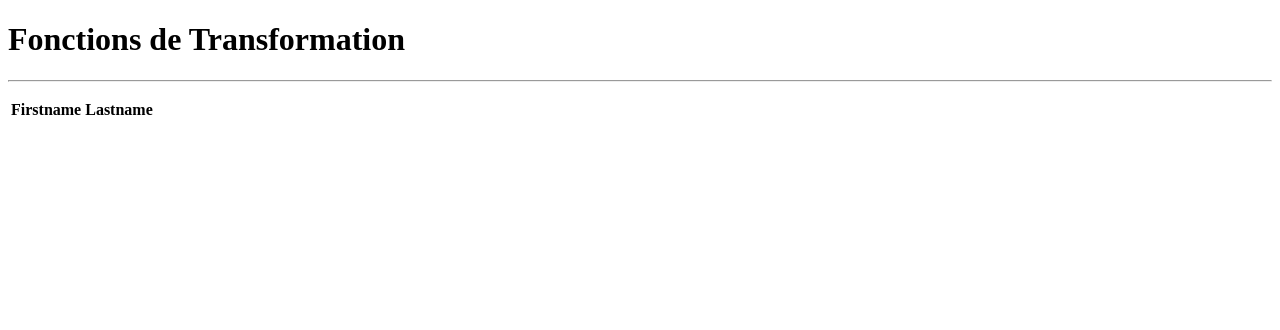
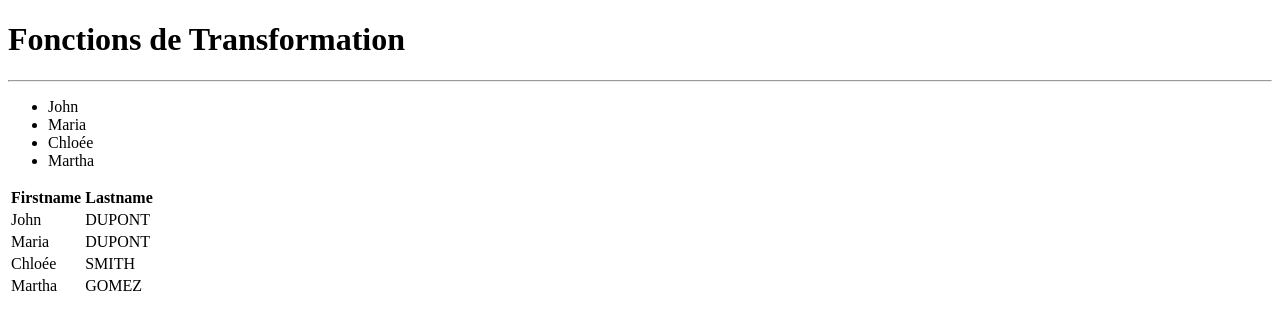
Before and after one commit to aurelie661/JAVASCRIPT, a plain HTML site: page base_fonction/index.html in a window 1280 px wide. Drawn offline with Linux system fonts and the light colour scheme.

Commit message:
suite demo fonction

```diff
--- a/base_fonction/index.html
+++ b/base_fonction/index.html
@@ -4,7 +4,7 @@
     <meta charset="UTF-8">
     <meta name="viewport" content="width=device-width, initial-scale=1.0">
     <title>Demo JS Transformations</title>
-    <script src="./assets/js/main.js" defer></script>
+    <script src="./assets/script/script.js" defer></script>
 </head>
 <body>
     <main>
```
